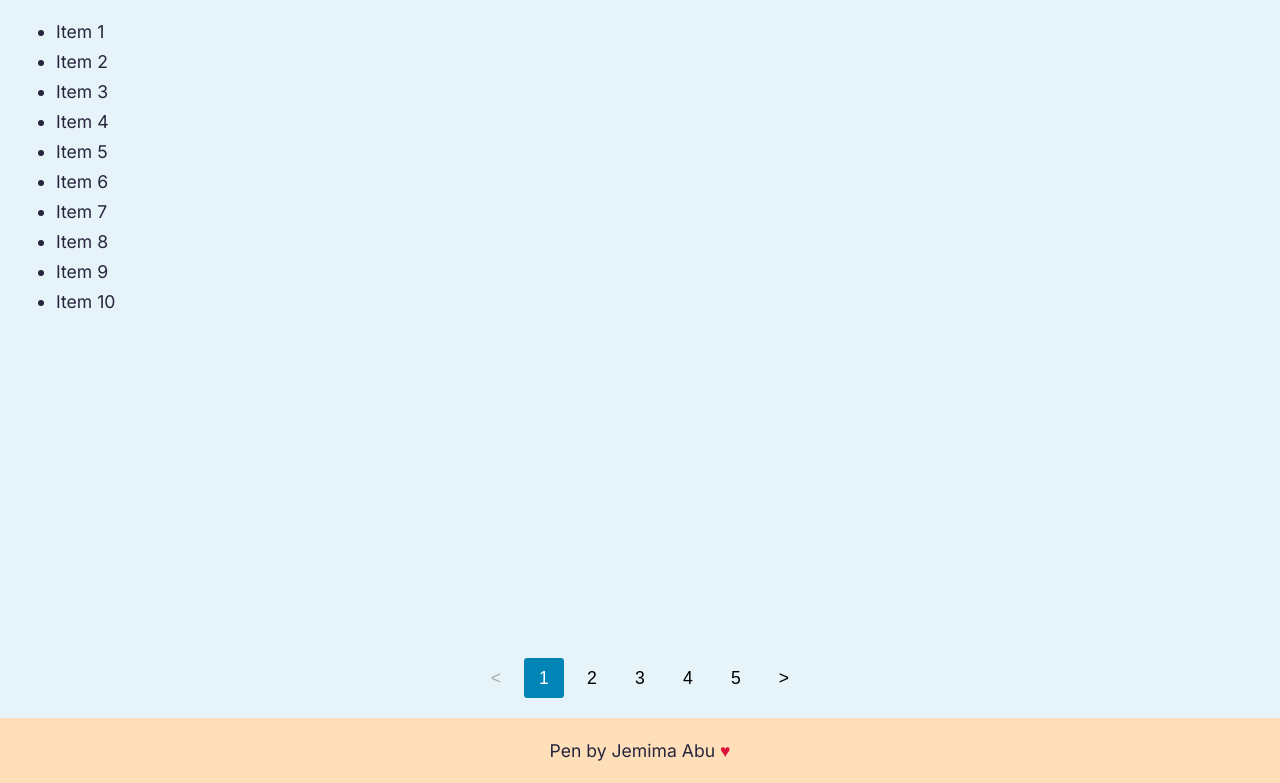
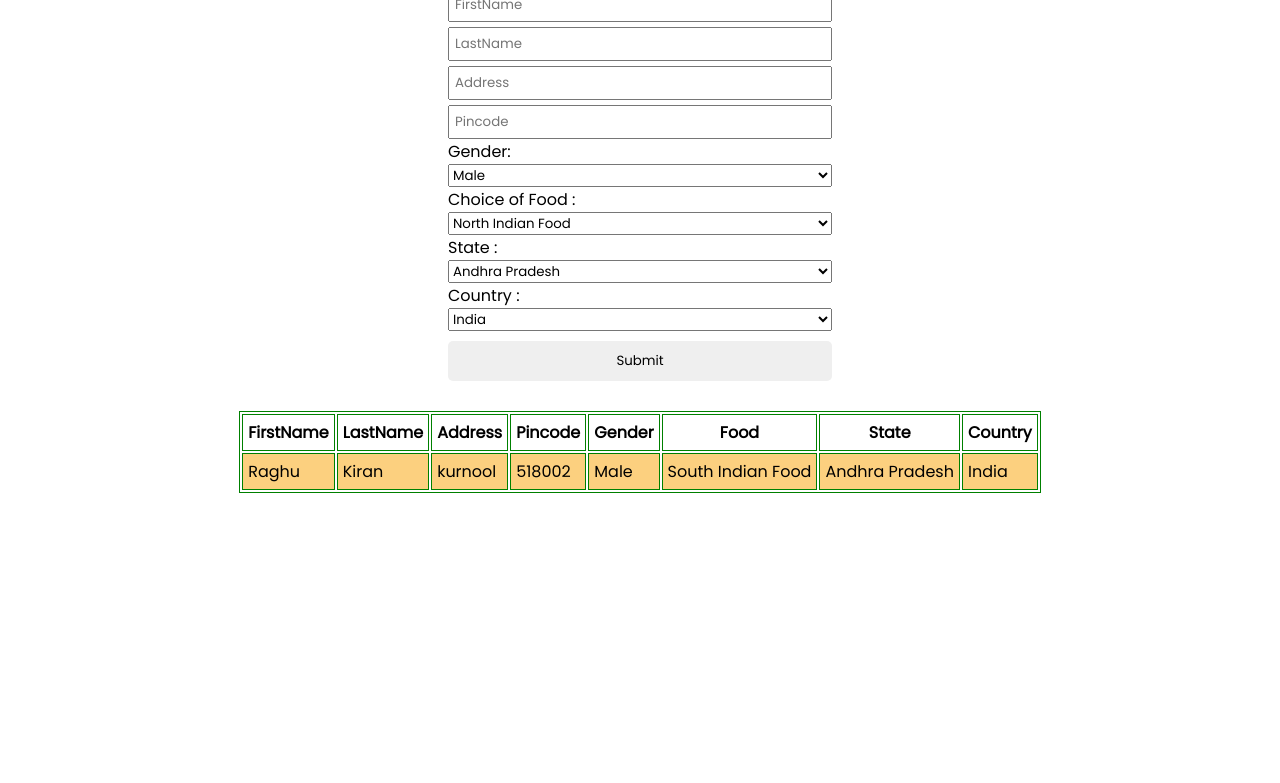
Before and after one commit to sairaghukiran14/updatetableusingform, a plain HTML site: page index.html in a window 1280 px wide. Shown: the part 82-865 px from the top of the page. After the commit the page ends 800 px from the top, so only its background shows below. Drawn offline with Linux system fonts and the light colour scheme.

Commit message:
2nd Commit

```diff
--- a/index.html
+++ b/index.html
@@ -4,95 +4,83 @@
     <meta charset="UTF-8" />
     <meta http-equiv="X-UA-Compatible" content="IE=edge" />
     <meta name="viewport" content="width=device-width, initial-scale=1.0" />
-    <title>Pagination</title>
-    <link rel="stylesheet" href="style.css" />
+    <title>Form</title>
+    <link rel="stylesheet" href="cascade.css" />
   </head>
   <body>
-    <main>
-      <h1>Pagination with Vanilla JavaScript</h1>
-      <ul id="paginated-list" data-current-page="1" aria-live="polite">
-        <li>Item 1</li>
-        <li>Item 2</li>
-        <li>Item 3</li>
-        <li>Item 4</li>
-        <li>Item 5</li>
-        <li>Item 6</li>
-        <li>Item 7</li>
-        <li>Item 8</li>
-        <li>Item 9</li>
-        <li>Item 10</li>
-        <li>Item 11</li>
-        <li>Item 12</li>
-        <li>Item 13</li>
-        <li>Item 14</li>
-        <li>Item 15</li>
-        <li>Item 16</li>
-        <li>Item 17</li>
-        <li>Item 18</li>
-        <li>Item 19</li>
-        <li>Item 20</li>
-        <li>Item 21</li>
-        <li>Item 22</li>
-        <li>Item 23</li>
-        <li>Item 24</li>
-        <li>Item 25</li>
-        <li>Item 26</li>
-        <li>Item 27</li>
-        <li>Item 28</li>
-        <li>Item 29</li>
-        <li>Item 30</li>
-        <li>Item 31</li>
-        <li>Item 32</li>
-        <li>Item 33</li>
-        <li>Item 34</li>
-        <li>Item 35</li>
-        <li>Item 36</li>
-        <li>Item 37</li>
-        <li>Item 38</li>
-        <li>Item 39</li>
-        <li>Item 40</li>
-        <li>Item 41</li>
-        <li>Item 42</li>
-        <li>Item 43</li>
-        <li>Item 44</li>
-        <li>Item 45</li>
-        <li>Item 46</li>
-        <li>Item 47</li>
-        <li>Item 48</li>
-        <li>Item 49</li>
-        <li>Item 50</li>
-      </ul>
+    <div class="container">
+      <div class="header">Fill the Form to Update Details</div>
+      <div class="form">
+        <input type="text" id="firstname" placeholder="FirstName" required />
+        <input type="text" id="lastname" placeholder="LastName" required />
+        <input type="text" id="address" placeholder="Address" />
+        <input type="text" id="pincode" placeholder="Pincode" />
+        <label for="gender">Gender:</label>
+        <select name="" id="gender">
+          <option value="Male">Male</option>
+          <option value="Female">Female</option>
+        </select>
+        <label for="Food">Choice of Food :</label>
+        <select name="" id="food">
+          <option value="North Indian Food">North Indian Food</option>
+          <option value="South Indian Food">South Indian Food</option>
+          <option value="Chinese Food">Chinese Food</option>
+          <option value="Italian Food">Italian Food</option>
+          <option value="Mexican Food">Mexican Food</option>
+        </select>
+        <label for="State">State :</label>
+        <select name="" id="state">
+          <option value="Andhra Pradesh">Andhra Pradesh</option>
+          <option value="Delhi">Delhi</option>
+          <option value="Tamil Nadu">Tamil Nadu</option>
+          <option value="Telangana">Telangana</option>
+          <option value="Karnataka">Karnataka</option>
+          <option value="Maharastra">Maharastra</option>
+        </select>
+        <label for="Country">Country :</label>
+        <select name="" id="country">
+          <option value="India">India</option>
+        </select>
+        <button
+          class="submit"
+          type="submit"
+          name=""
+          id=""
+          onclick="addetails()"
+        >
+          Submit
+        </button>
+      </div>
 
-      <nav class="pagination-container">
-        <button
-          class="pagination-button"
-          id="prev-button"
-          aria-label="Previous page"
-          title="Previous page"
-        >
-          &lt;
-        </button>
-
-        <div id="pagination-numbers"></div>
-
-        <button
-          class="pagination-button"
-          id="next-button"
-          aria-label="Next page"
-          title="Next page"
-        >
-          &gt;
-        </button>
-      </nav>
-    </main>
-
-    <footer>
-      Pen by
-      <a href="https://www.jemimaabu.com" target="_blank" rel="noopener"
-        >Jemima Abu</a
-      >
-      <span class="heart">&hearts;</span>
-    </footer>
+      <div class="tabledata">
+        <table>
+          <thead>
+            <tr>
+              <th>FirstName</th>
+              <th>LastName</th>
+              <th>Address</th>
+              <th>Pincode</th>
+              <th>Gender</th>
+              <th>Food</th>
+              <th>State</th>
+              <th>Country</th>
+            </tr>
+          </thead>
+          <tbody>
+            <tr>
+              <td>Raghu</td>
+              <td>Kiran</td>
+              <td>kurnool</td>
+              <td>518002</td>
+              <td>Male</td>
+              <td>South Indian Food</td>
+              <td>Andhra Pradesh</td>
+              <td>India</td>
+            </tr>
+          </tbody>
+        </table>
+      </div>
+    </div>
     <script src="script.js"></script>
   </body>
 </html>
--- a/script.js
+++ b/script.js
@@ -1,99 +1,26 @@
-const paginationNumbers = document.getElementById("pagination-numbers");
-const paginatedList = document.getElementById("paginated-list");
-const listItems = paginatedList.querySelectorAll("li");
-const nextButton = document.getElementById("next-button");
-const prevButton = document.getElementById("prev-button");
+function addetails() {
+  let firstname = document.getElementById("firstname").value;
+  let lastname = document.getElementById("lastname").value;
+  let address = document.getElementById("address").value;
+  let pincode = document.getElementById("pincode").value;
+  let gender = document.getElementById("gender").value;
+  let food = document.getElementById("food").value;
+  let state = document.getElementById("state").value;
+  let country = document.getElementById("country").value;
 
-const paginationLimit = 10;
-const pageCount = Math.ceil(listItems.length / paginationLimit);
-let currentPage = 1;
-
-const disableButton = (button) => {
-  button.classList.add("disabled");
-  button.setAttribute("disabled", true);
-};
-
-const enableButton = (button) => {
-  button.classList.remove("disabled");
-  button.removeAttribute("disabled");
-};
-
-const handlePageButtonsStatus = () => {
-  if (currentPage === 1) {
-    disableButton(prevButton);
-  } else {
-    enableButton(prevButton);
-  }
-
-  if (pageCount === currentPage) {
-    disableButton(nextButton);
-  } else {
-    enableButton(nextButton);
-  }
-};
-
-const handleActivePageNumber = () => {
-  document.querySelectorAll(".pagination-number").forEach((button) => {
-    button.classList.remove("active");
-    const pageIndex = Number(button.getAttribute("page-index"));
-    if (pageIndex == currentPage) {
-      button.classList.add("active");
-    }
-  });
-};
-
-const appendPageNumber = (index) => {
-  const pageNumber = document.createElement("button");
-  pageNumber.className = "pagination-number";
-  pageNumber.innerHTML = index;
-  pageNumber.setAttribute("page-index", index);
-  pageNumber.setAttribute("aria-label", "Page " + index);
-
-  paginationNumbers.appendChild(pageNumber);
-};
-
-const getPaginationNumbers = () => {
-  for (let i = 1; i <= pageCount; i++) {
-    appendPageNumber(i);
-  }
-};
-
-const setCurrentPage = (pageNum) => {
-  currentPage = pageNum;
-
-  handleActivePageNumber();
-  handlePageButtonsStatus();
-
-  const prevRange = (pageNum - 1) * paginationLimit;
-  const currRange = pageNum * paginationLimit;
-
-  listItems.forEach((item, index) => {
-    item.classList.add("hidden");
-    if (index >= prevRange && index < currRange) {
-      item.classList.remove("hidden");
-    }
-  });
-};
-
-window.addEventListener("load", () => {
-  getPaginationNumbers();
-  setCurrentPage(1);
-
-  prevButton.addEventListener("click", () => {
-    setCurrentPage(currentPage - 1);
-  });
-
-  nextButton.addEventListener("click", () => {
-    setCurrentPage(currentPage + 1);
-  });
-
-  document.querySelectorAll(".pagination-number").forEach((button) => {
-    const pageIndex = Number(button.getAttribute("page-index"));
-
-    if (pageIndex) {
-      button.addEventListener("click", () => {
-        setCurrentPage(pageIndex);
-      });
-    }
-  });
-});
+  let tbody = document.getElementsByTagName("tbody");
+  let tablerow = document.createElement("TR");
+  tablerow.innerHTML = `<td>${firstname}</td>
+<td>${lastname}</td>
+<td>${address}</td>
+<td>${pincode}</td>
+<td>${gender}</td>
+<td>${food}</td>
+<td>${state}</td>
+<td>${country}</td>`;
+  tbody[0].appendChild(tablerow);
+  document.getElementById("firstname").value = "";
+  document.getElementById("lastname").value = "";
+  document.getElementById("address").value = "";
+  document.getElementById("pincode").value = "";
+}
--- a/style.css
+++ /dev/null
@@ -1,71 +0,0 @@
-@import url("https://fonts.googleapis.com/css2?family=Inter&display=swap");
-
-body {
-  font-family: "Inter", sans-serif;
-  line-height: 1.7;
-  font-size: 1.1rem;
-  margin: 0;
-  color: #27253d;
-  background: #e6f3f8;
-}
-
-main {
-  position: relative;
-  padding: 1rem 1rem 3rem;
-  min-height: calc(100vh - 4rem);
-}
-
-h1 {
-  margin-top: 0;
-}
-
-.hidden {
-  display: none;
-}
-
-.pagination-container {
-  width: calc(100% - 2rem);
-  display: flex;
-  align-items: center;
-  position: absolute;
-  bottom: 0;
-  padding: 1rem 0;
-  justify-content: center;
-}
-
-.pagination-number,
-.pagination-button {
-  font-size: 1.1rem;
-  background-color: transparent;
-  border: none;
-  margin: 0.25rem 0.25rem;
-  cursor: pointer;
-  height: 2.5rem;
-  width: 2.5rem;
-  border-radius: 0.2rem;
-}
-
-.pagination-number:hover,
-.pagination-button:not(.disabled):hover {
-  background: #fff;
-}
-
-.pagination-number.active {
-  color: #fff;
-  background: #0085b6;
-}
-
-footer {
-  padding: 1em;
-  text-align: center;
-  background-color: #ffdfb9;
-}
-
-footer a {
-  color: inherit;
-  text-decoration: none;
-}
-
-footer .heart {
-  color: #dc143c;
-}
```
Also changed, not shown: formtable/index.html (deleted, +0 -86 lines), formtable/script.js (deleted, +0 -26 lines), cascade.css (renamed from formtable/cascade.css).
